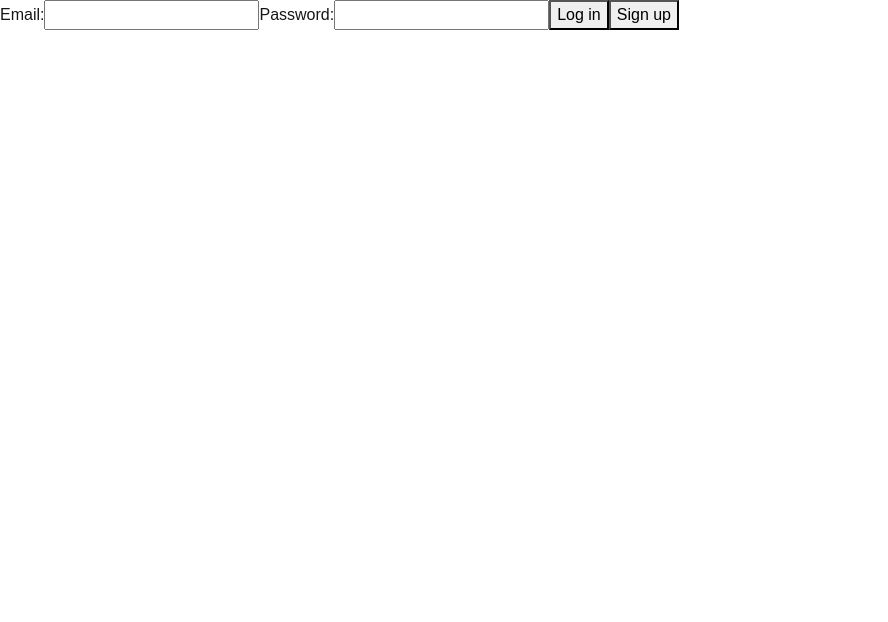
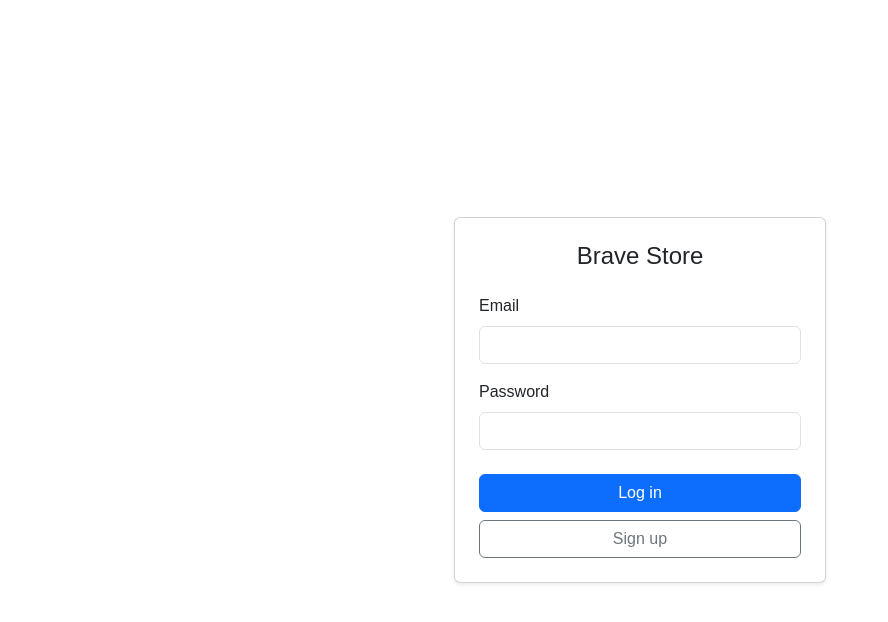
Before and after one commit to fercho111/BraveStore, a Next.js app: page /login in a window 1280 px wide. Shown: the top 622 px of the page, without its empty margins (0-888 px from the left). Built offline with nearby package versions, Linux system fonts and the light colour scheme.

Commit message:
fixed btn size

```diff
--- a/app/(app)/clientes/[clienteId]/page.tsx
+++ b/app/(app)/clientes/[clienteId]/page.tsx
@@ -111,10 +111,10 @@
         </p>
         </div>
         <div className="d-flex gap-2 flex-wrap">
-        <Link href="/clientes" className="btn btn-outline-light btn-sm">
+        <Link href="/clientes" className="btn btn-outline-light">
             ← Volver a clientes
         </Link>
-        <Link href="/deudas" className="btn btn-outline-light btn-sm">
+        <Link href="/deudas" className="btn btn-outline-light">
             Ver deudas
         </Link>
         </div>
--- a/app/(app)/clientes/nuevo/page.tsx
+++ b/app/(app)/clientes/nuevo/page.tsx
@@ -14,7 +14,7 @@
           </p>
         </div>
 
-        <Link href="/clientes" className="btn btn-outline-light btn-sm">
+        <Link href="/clientes" className="btn btn-outline-light">
           Volver
         </Link>
       </header>
@@ -104,11 +104,11 @@
         </div>
 
         <div className="mt-3 d-flex gap-2">
-          <button type="submit" className="btn btn-primary btn-sm">
+          <button type="submit" className="btn btn-primary">
             Guardar
           </button>
 
-          <Link href="/clientes" className="btn btn-outline-light btn-sm">
+          <Link href="/clientes" className="btn btn-outline-light">
             Cancelar
           </Link>
         </div>
--- a/app/(app)/productos/nuevo/page.tsx
+++ b/app/(app)/productos/nuevo/page.tsx
@@ -14,7 +14,7 @@
           </p>
         </div>
 
-        <Link href="/productos" className="btn btn-outline-light btn-sm">
+        <Link href="/productos" className="btn btn-outline-light">
           Volver
         </Link>
       </header>
@@ -92,11 +92,11 @@
         </div>
 
         <div className="mt-3 d-flex gap-2">
-          <button type="submit" className="btn btn-primary btn-sm">
+          <button type="submit" className="btn btn-primary">
             Guardar
           </button>
 
-          <Link href="/productos" className="btn btn-outline-light btn-sm">
+          <Link href="/productos" className="btn btn-outline-light">
             Cancelar
           </Link>
         </div>
--- a/app/(app)/ventas/nueva/NuevaVentaClient.tsx
+++ b/app/(app)/ventas/nueva/NuevaVentaClient.tsx
@@ -245,7 +245,7 @@
 
           <button
             type="submit"
-            className="btn btn-success btn-sm"
+            className="btn btn-success"
             disabled={!ventaConfirmable}
             aria-disabled={!ventaConfirmable}
             title={
@@ -333,7 +333,7 @@
               <h2 className="h6 fw-semibold mb-0">Productos</h2>
               <button
                 type="button"
-                className="btn btn-outline-light btn-sm"
+                className="btn btn-outline-light"
                 onClick={agregarLinea}
               >
                 + Agregar
--- a/app/login/page.tsx
+++ b/app/login/page.tsx
@@ -1,16 +1,60 @@
 import { login, signup } from './actions'
 
-function LoginPage() {
+export default function LoginPage() {
   return (
-    <form>
-      <label htmlFor="email">Email:</label>
-      <input id="email" name="email" type="email" required />
-      <label htmlFor="password">Password:</label>
-      <input id="password" name="password" type="password" required />
-      <button formAction={login}>Log in</button>
-      <button formAction={signup}>Sign up</button>
-    </form>
+    <div className="container vh-100 d-flex justify-content-center align-items-center">
+      <div className="col-12 col-sm-8 col-md-5 col-lg-4">
+        <div className="card shadow-sm">
+          <div className="card-body p-4">
+            <h4 className="text-center mb-4">Brave Store</h4>
+
+            <form className="d-grid gap-3">
+              <div>
+                <label htmlFor="email" className="form-label">
+                  Email
+                </label>
+                <input
+                  id="email"
+                  name="email"
+                  type="email"
+                  className="form-control"
+                  required
+                />
+              </div>
+
+              <div>
+                <label htmlFor="password" className="form-label">
+                  Password
+                </label>
+                <input
+                  id="password"
+                  name="password"
+                  type="password"
+                  className="form-control"
+                  required
+                />
+              </div>
+
+              <div className="d-grid gap-2 mt-2">
+                <button
+                  formAction={login}
+                  className="btn btn-primary"
+                >
+                  Log in
+                </button>
+
+                <button
+                  formAction={signup}
+                  className="btn btn-outline-secondary"
+                >
+                  Sign up
+                </button>
+              </div>
+            </form>
+
+          </div>
+        </div>
+      </div>
+    </div>
   )
 }
-
-export default LoginPage;
```
Also changed, not shown: app/(app)/caja/nuevo/page.tsx (+4 -4 lines), app/(app)/inventario/nuevo/page.tsx (+4 -4 lines), app/(app)/productos/[productoId]/editar/page.tsx (+4 -4 lines).
